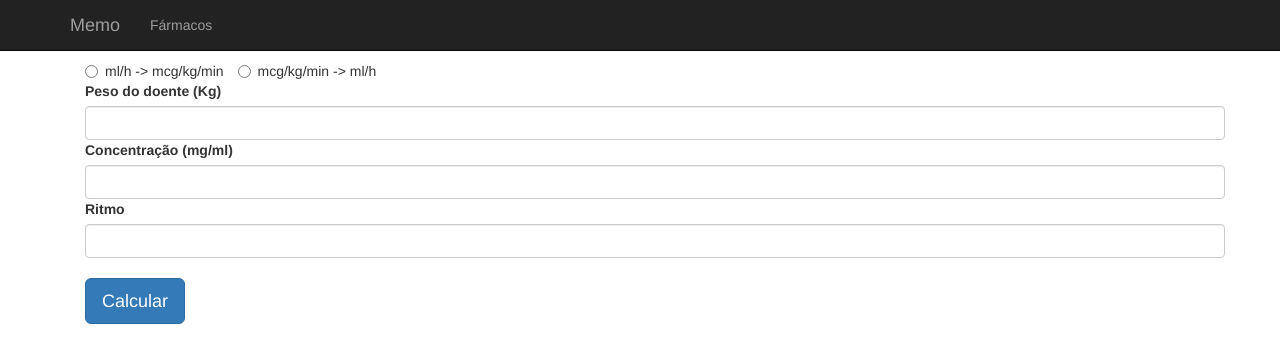
After one commit to nflveiga/memo, a Django app: page /drugs/perf_calc/ in a window 1280 px wide. The commit adds this page. Shown: the top 363 px of the page. Run offline with Django 3.2, Linux system fonts and the light colour scheme; some libraries are stand-ins or nearby versions.

Commit message:
with perf_calc

```diff
--- /dev/null
+++ b/drugs/static/drugs/perf_calc/perf_calc.js
@@ -0,0 +1,23 @@
+$( document ).ready(function() {
+
+
+    $( '#calculate' ).click(function() {
+        var chooseRythm=$('input[name=rythmConvert]:checked').val()
+        var weight=$( '#weight' ).val();
+        var concentration=$( '#concentration' ).val();
+        var rythm=$( '#rythm' ).val();
+        if(chooseRythm && weight && concentration && rythm){
+            if(chooseRythm=='to_mcg_kg_min'){
+                var result=((concentration*1000)*rythm)/weight/60
+                result=Number(Math.round(result+'e2')+'e-2');
+                $( '#result' ).html(result + ' mcg/kg/min')
+            }
+            else if(chooseRythm=='to_ml_h'){
+                var result=(rythm*60*weight)/1000/concentration
+                result=Number(Math.round(result+'e2')+'e-2');
+                $( '#result' ).html(result + ' ml/h')
+            }
+
+        }
+    })
+})
--- a/drugs/urls.py
+++ b/drugs/urls.py
@@ -5,5 +5,6 @@ from drugs import views
 urlpatterns = [
      url(r'^$', views.index, name='index'),
      url(r'^(?P<drug_id>\d+)/$', views.drugdetail, name='drugdetail'),
+     url(r'^perf_calc/', views.perf_calc, name='perf_calc'),
 
 ]
--- a/drugs/views.py
+++ b/drugs/views.py
@@ -16,3 +16,7 @@ def drugdetail(request, drug_id):
     t = loader.get_template('drugs/drugdetail.html')
     c = Context({'drug': drug, })
     return HttpResponse(t.render(c))
+
+def perf_calc(request):
+    t=loader.get_template('drugs/perf_calc.html')
+    return HttpResponse(t.render())
--- a/memo/settings.py
+++ b/memo/settings.py
@@ -112,5 +112,5 @@ USE_TZ = True
 
 MEDIA_ROOT = os.path.join(BASE_DIR, 'media')
 MEDIA_URL = '/media/'
-STATIC_ROOT = os.path.join(BASE_DIR, 'static')
 STATIC_URL = '/static/'
+STATIC_ROOT = os.path.join(BASE_DIR, 'memo/static')
--- a/templates/_base.html
+++ b/templates/_base.html
@@ -1,3 +1,4 @@
+ {% load staticfiles %}
  <!DOCTYPE html>
  <html lang="en">
  <head>
@@ -11,6 +12,8 @@
 <script src="//ajax.googleapis.com/ajax/libs/jquery/1.11.0/jquery.min.js"></script>
 <link href="https://maxcdn.bootstrapcdn.com/bootstrap/3.3.7/css/bootstrap.min.css" rel="stylesheet">
 <script src="https://maxcdn.bootstrapcdn.com/bootstrap/3.3.7/js/bootstrap.min.js"></script>
+    <script src="{% static 'drugs/perf_calc/perf_calc.js' %}"></script>
+
 <style>
 body {
 padding-top: 60px; /* 60px to make the container go all the
--- /dev/null
+++ b/templates/drugs/perf_calc.html
@@ -0,0 +1,24 @@
+{% extends '_base.html' %}
+{% block content %}
+<div class="container" id="calcContaner">
+<div id="radioDiv">
+ <label class="radio-inline" id="chooseRythm">
+      <input type="radio" name="rythmConvert" value="to_mcg_kg_min"/>ml/h -> mcg/kg/min
+    </label>
+    <label class="radio-inline">
+      <input type="radio" name="rythmConvert" value="to_ml_h"/>mcg/kg/min -> ml/h
+    </label>
+</div>
+<label>Peso do doente (Kg)</label>
+<input class="form-control" id="weight" type="number">
+<label>Concentração (mg/ml)</label>
+<input class="form-control" id="concentration" type="number">
+<label>Ritmo</label>
+<input class="form-control" id="rythm" type="number">
+<br>
+<submit class="btn btn-lg btn-primary" id="calculate">Calcular</submit>
+<div id="resultDiv">
+<h3 id="result"></h3>
+</div>
+</div>
+{% endblock%}
```
